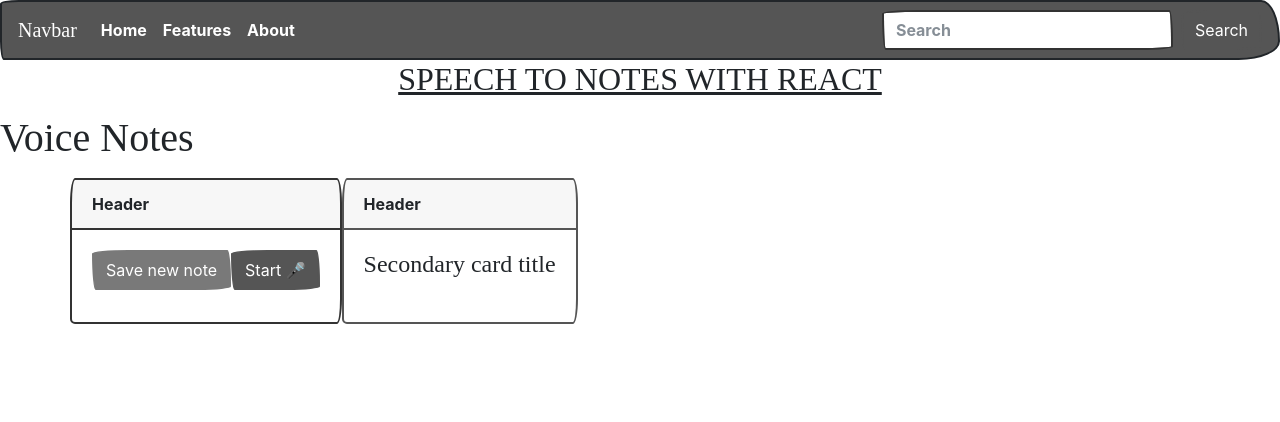
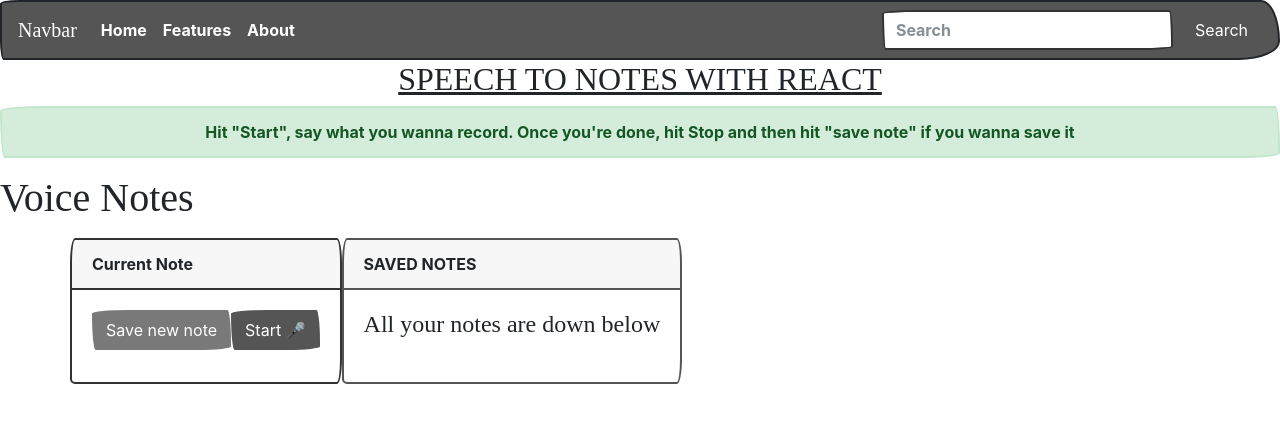
Before and after one commit to Faizii992/React-Playarounds, a React (Create React App) app in the folder speechtonote/: page / in a window 1280 px wide. Shown: the top 422 px of the page. Built offline with nearby package versions, Linux system fonts and the light colour scheme; a web font is replaced by a local one.

Commit message:
Alert added

```diff
--- a/speechtonote/src/App.js
+++ b/speechtonote/src/App.js
@@ -12,7 +12,6 @@ function App() {
   const [isListening, setIsListening] = useState(false);
   const [note, setNote] = useState(null);
   const [savedNotes, setSavedNotes] = useState([]);
-  const [isRec, setisRec] = useState(false);
 
   useEffect(() => {
     HandleListen();
@@ -52,11 +51,15 @@ function App() {
       <h2 style={{ textAlign: 'center' }}>
         <u>SPEECH TO NOTES WITH REACT</u>
       </h2>
+      <div class="alert alert-success" style={{ textAlign: 'center' }}>
+        Hit "Start", say what you wanna record. Once you're done, hit Stop and
+        then hit "save note" if you wanna save it
+      </div>
       <h1 className="my-3">Voice Notes</h1>
       <div className="container">
         <div class="row">
           <div class="card border-primary mb-3" style={{ maxWidth: '30rem' }}>
-            <div class="card-header">Header</div>
+            <div class="card-header">Current Note</div>
             <div class="card-body">
               <h4 class="card-title">
                 {' '}
@@ -76,19 +79,18 @@ function App() {
                   class="btn btn-secondary"
                   onClick={() => {
                     setIsListening((prevState) => !prevState);
-                    setisRec((prevState) => !prevState);
                   }}
                 >
-                  {isRec ? <>Stop 🔴 </> : <> Start 🎤</>}
+                  {isListening ? <>Stop 🔴 </> : <> Start 🎤</>}
                 </button>
               </h4>
-              <p class="card-text"></p>
+              <p class="card-text"> {note}</p>
             </div>
           </div>
           <div class="card border-secondary mb-3" style={{ maxWidth: '40rem' }}>
-            <div class="card-header">Header</div>
+            <div class="card-header">SAVED NOTES</div>
             <div class="card-body">
-              <h4 class="card-title">Secondary card title</h4>
+              <h4 class="card-title">All your notes are down below</h4>
               <p class="card-text">
                 {savedNotes.map((x) => (
                   <li key={x}>{x}</li>
```
Also changed, not shown: speechtonote/package.json (+4 -3 lines), 2 other files (tests, documents, lock files or other folders).
